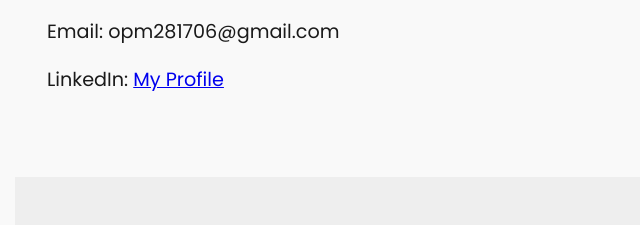
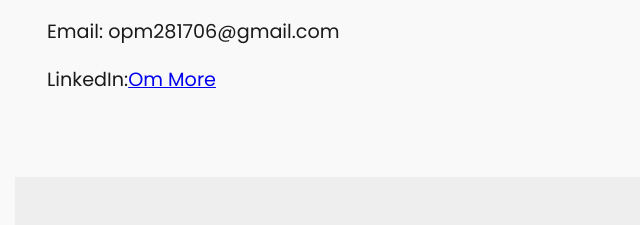
Before and after one commit to OmiAtTexas/Portfolio_Website, a plain HTML site: page index.html in a window 1280 px wide. Shown: the part 3505-3730 px from the top of the page, 125-765 px from the left. Drawn offline with Linux system fonts and the light colour scheme.

```diff
--- a/index.html
+++ b/index.html
@@ -111,10 +111,10 @@
   <section id="contact" class="section">
     <h2>Contact Me</h2>
     <p>Email: opm281706@gmail.com</p>
-    <p>LinkedIn: <a href="https://www.linkedin.com/in/moreom/">My Profile</a></p>
+    <p>LinkedIn:<a href="https://www.linkedin.com/in/moreom/">Om More</a></p>
   </section>
   <footer>
     <p>© 2025 Om More</p>
   </footer>
-</body>
+  </body>
 </html>
```
